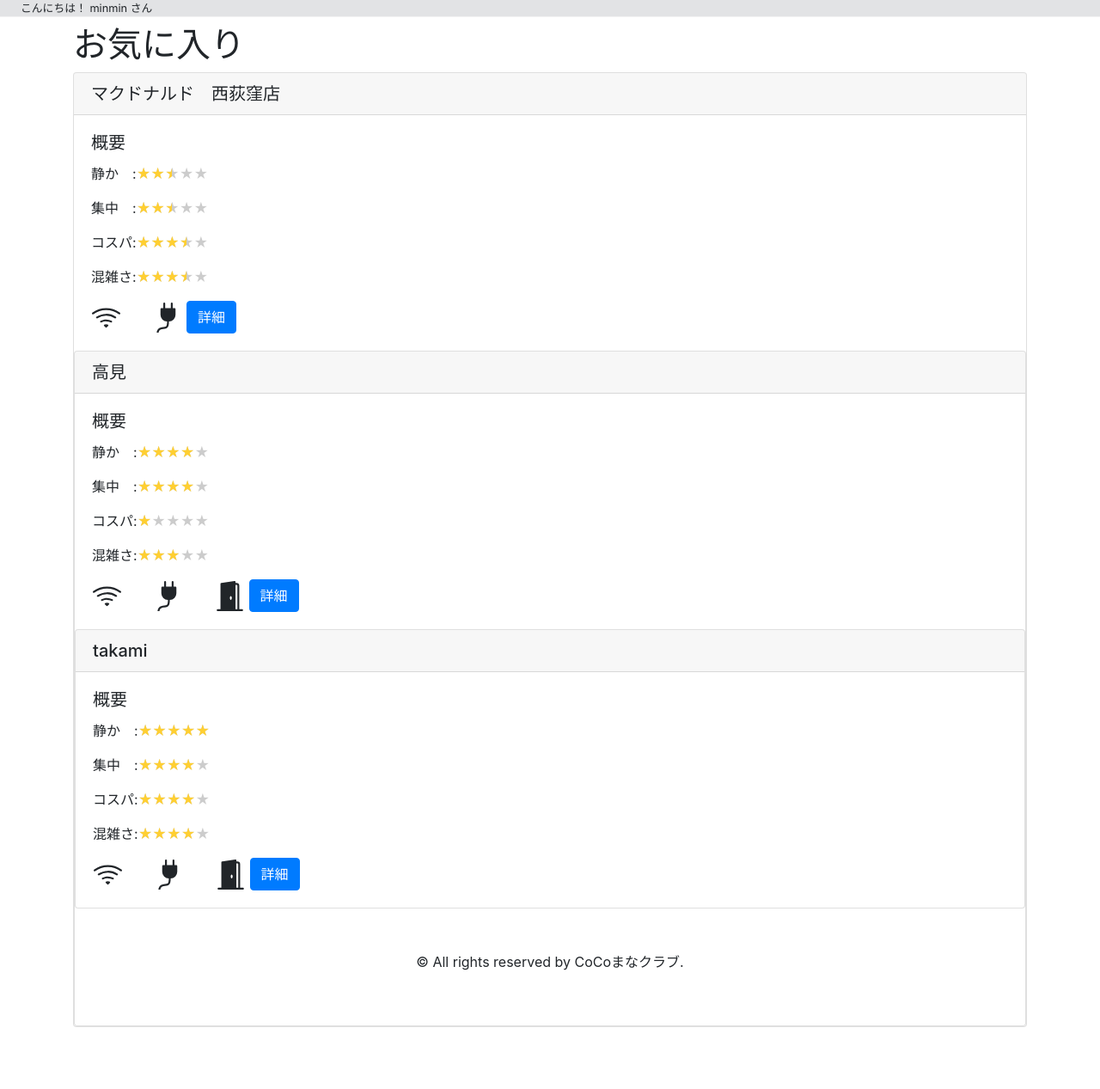
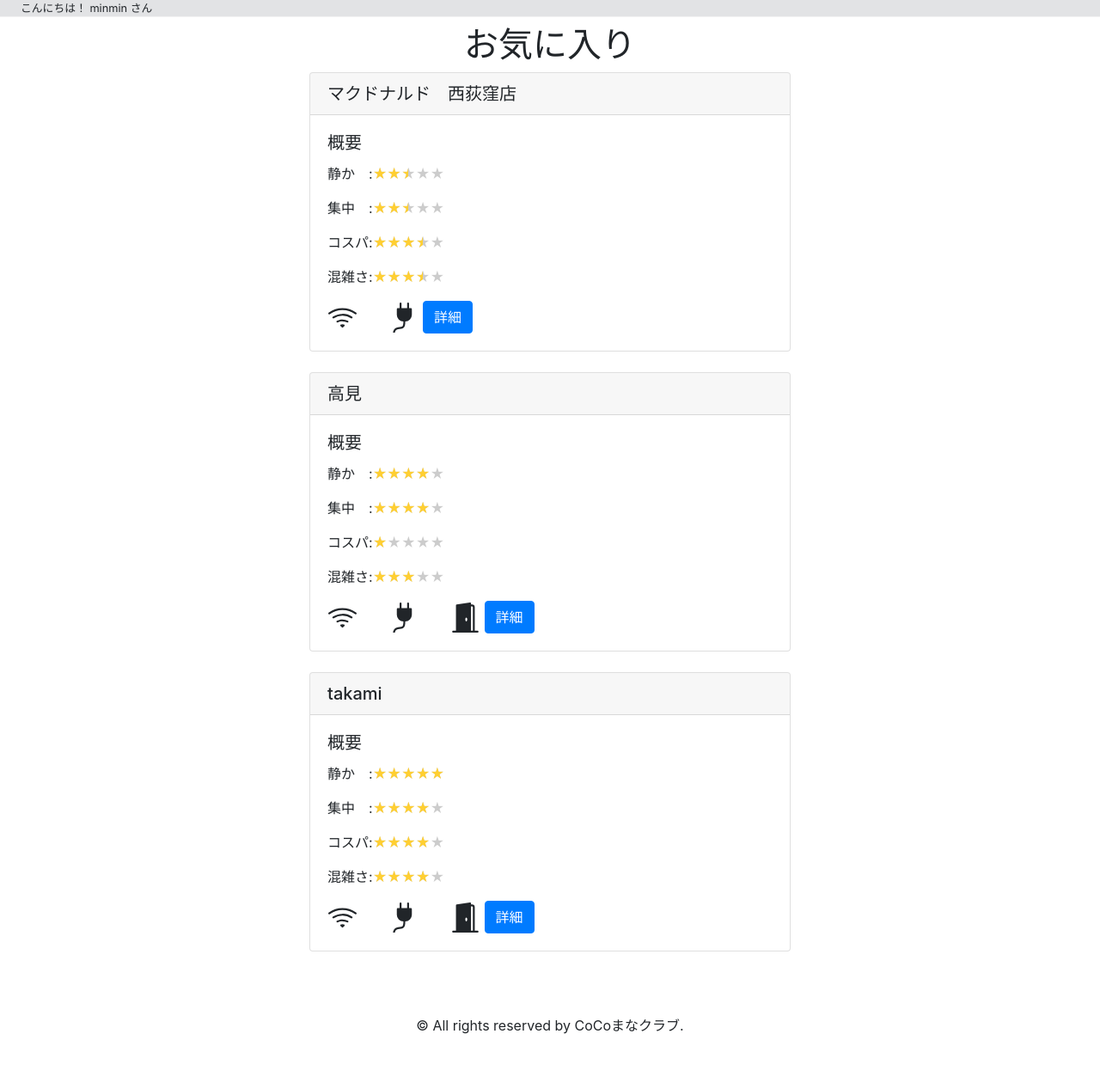
Before and after one commit to piyorin-hub/cocomana, a Django app: page /mypage/ in a window 1280 px wide. Shown: the part 56-1323 px from the top of the page at 86% size. Before the commit the page ends 1251 px from the top, so only its background shows below. Run offline with Django 3.2, Linux system fonts and the light colour scheme; a user stored in the database is signed in; data comes from the database, SQL or seed files in the repository; some libraries are stand-ins or nearby versions.

Commit message:
mypage更新

```diff
--- a/src/mypage/templates/mypage/mypage.html
+++ b/src/mypage/templates/mypage/mypage.html
@@ -8,14 +8,14 @@
 <!-- コンテンツ -->
 
 <div class="container">
-    <h1 class="mt-2">お気に入り</h1>
+    <h1 class="mt-2 text-center">お気に入り</h1>
 
 
     {% for eval in evals %}
     {% for place in places %}
 
       {% if place.place_id == eval.place_id_id %}
-            <div class="card">
+            <div class="card mb-4" style="width: 35rem; margin: auto;">
                 <h5 class="card-header">{{ place.place_name }}</h5>
                 <div class="card-body">
 
@@ -53,10 +53,11 @@
 
                   <a href="{% url 'space:index' placeid=place.place_id %}" class="btn btn-primary">詳細</a>
             </div>
+          </div>
             {% endif %}
         {% endfor %}
     {% endfor %}
 
-</div>
+
 
 {% endblock %}
```
Also changed, not shown: src/users/templates/layout_users.html (+4 -4 lines).
